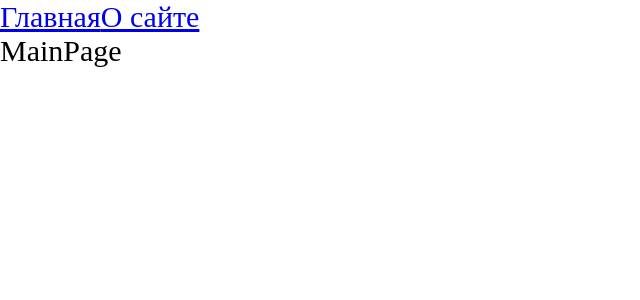
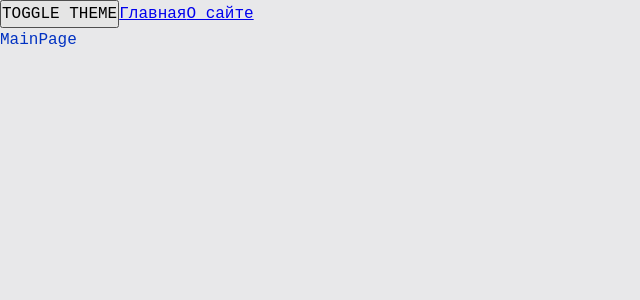
Before and after one commit to mishapotap/production-service, a React app: page / in a window 1280 px wide. Shown: the top 300 px of the page, without its empty margins (0-640 px from the left). Built offline with nearby package versions, Linux system fonts and the light colour scheme.

Commit message:
added themes / added useTheme hook

```diff
--- a/src/App.tsx
+++ b/src/App.tsx
@@ -2,11 +2,14 @@
 import { Routes, Route, Link } from "react-router-dom";
 import { MainPage } from "./pages/MainPage";
 import { AboutPage } from "./pages/AboutPage";
-import "./index.scss";
+import { useTheme } from "./theme/useTheme";
+import "./styles/index.scss";
 
 const App = () => {
+  const { theme, toggleTheme } = useTheme();
   return (
-    <div className="app">
+    <div className={`app ${theme}`}>
+      <button onClick={toggleTheme}>TOGGLE THEME</button>
       <Link to="/">Главная</Link>
       <Link to="/about">О сайте</Link>
       <Suspense fallback={<div>...Загрузка</div>}>
--- a/src/index.scss
+++ /dev/null
@@ -1,8 +0,0 @@
-* {
-  margin: 0;
-  padding: 0;
-  box-sizing: border-box;
-}
-.app {
-  font-size: 30px;
-}
--- a/src/index.tsx
+++ b/src/index.tsx
@@ -1,10 +1,13 @@
 import { render } from "react-dom";
 import App from "./App";
 import { BrowserRouter } from "react-router-dom";
+import { ThemeProvider } from "./theme/ThemeProvider";
 
 render(
   <BrowserRouter>
-    <App />
+    <ThemeProvider>
+      <App />
+    </ThemeProvider>
   </BrowserRouter>,
   document.getElementById("root")
 );
--- /dev/null
+++ b/src/styles/index.scss
@@ -0,0 +1,11 @@
+@import "reset";
+@import "variables/global";
+@import "themes/dark";
+@import "themes/normal";
+
+.app {
+  font: var(--font-m);
+  background: var(--bg-color);
+  color: var(--primary-color);
+  min-height: 100vh;
+}
--- /dev/null
+++ b/src/styles/reset.scss
@@ -0,0 +1,9 @@
+* {
+  margin: 0;
+  padding: 0;
+  box-sizing: border-box;
+}
+input, button, textarea, select {
+  margin: 0;
+  font: inherit;
+}
--- /dev/null
+++ b/src/styles/themes/dark.scss
@@ -0,0 +1,5 @@
+.app.dark {
+  --bg-color: #0e0e75;
+  --primary-color: #049604;
+  --secondary-color: #04ff04
+}
--- /dev/null
+++ b/src/styles/themes/normal.scss
@@ -0,0 +1,5 @@
+.app.light {
+  --bg-color: #e8e8ea;
+  --primary-color: #0232c2;
+  --secondary-color: #0449e0
+}
--- /dev/null
+++ b/src/styles/variables/global.scss
@@ -0,0 +1,12 @@
+:root {
+  --font-family-main: "Courier New", "Times New Roman";
+	--test: 40px;
+  // Шрифты
+  --font-size-m: 16px;
+  --font-line-m: 24px;
+  --font-m: var(--font-size-m) / var(--font-line-m) var(--font-family-main);
+
+  --font-size-l: 24px;
+  --font-line-l: 32px;
+  --font-l: var(--font-size-l) / var(--font-line-l) var(--font-family-main);
+}
--- /dev/null
+++ b/src/theme/ThemeContext.ts
@@ -0,0 +1,15 @@
+import { createContext } from "react";
+
+export enum Theme {
+  LIGHT = "light",
+  DARK = "dark",
+}
+
+export interface ThemeContextProps {
+  theme?: Theme;
+  setTheme?: (theme: Theme) => void;
+}
+
+export const ThemeContext = createContext<ThemeContextProps>({});
+
+export const LOCAL_STORAGE_THEME_KEY = "theme";
--- /dev/null
+++ b/src/theme/ThemeProvider.tsx
@@ -0,0 +1,22 @@
+import { useMemo, useState, FC } from "react";
+import { LOCAL_STORAGE_THEME_KEY, Theme, ThemeContext } from "./ThemeContext";
+
+const defaultTheme =
+  (localStorage.getItem(LOCAL_STORAGE_THEME_KEY) as Theme) || Theme.LIGHT;
+
+export const ThemeProvider: FC = ({ children }) => {
+  const [theme, setTheme] = useState<Theme>(defaultTheme);
+
+  const defaultProps = useMemo(
+    () => ({
+      theme: theme,
+      setTheme: setTheme,
+    }),
+    [theme]
+  );
+  return (
+    <ThemeContext.Provider value={defaultProps}>
+      {children}
+    </ThemeContext.Provider>
+  );
+};
--- /dev/null
+++ b/src/theme/useTheme.ts
@@ -0,0 +1,18 @@
+import { LOCAL_STORAGE_THEME_KEY, Theme, ThemeContext } from "./ThemeContext";
+import { useContext } from "react";
+
+interface UseThemeResult {
+  theme: Theme;
+  toggleTheme: () => void;
+}
+
+export function useTheme(): UseThemeResult {
+  const { theme, setTheme } = useContext(ThemeContext);
+
+  const toggleTheme = () => {
+    const newTheme = theme === Theme.LIGHT ? Theme.DARK : Theme.LIGHT;
+    setTheme(newTheme);
+    localStorage.setItem(LOCAL_STORAGE_THEME_KEY, newTheme);
+  };
+  return { theme, toggleTheme };
+}
```
